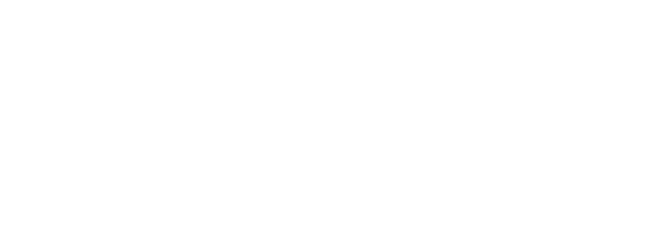
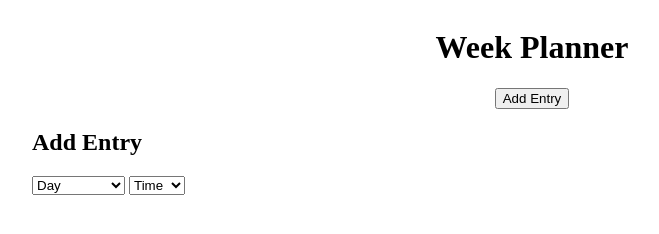
Before and after one commit to 16hsuisaac/week-planner, a plain HTML site: page index.html in a window 1280 px wide. Shown: the whole page, without its empty margins (108-767 px from the left). Drawn offline with Linux system fonts and the light colour scheme.

Commit message:
just some html css stuffs

```diff
--- a/index.html
+++ b/index.html
@@ -7,6 +7,66 @@
   <link rel="stylesheet" href="styles.css">
 </head>
 <body>
+  <div class="container">
+    <div class="justify-center flex">
+      <h1>Week Planner</h1>
+    </div>
+    <div class="main flex justify-center">
+      <div class="buttonDiv">
+        <button>Add Entry</button>
+      </div>
+    </div>
+    <div class="modal-before">
+      <h2>Add Entry</h2>
+      <form>
+        <lable>
+          <div class="dropDown">
+            <label>
+              <select name="Days of the Week">
+                <option>Day</option>
+                <option value="mon">Monday</option>
+                <option value="tues">Tuesday</option>
+                <option value="wed">Wednesday</option>
+                <option value="thurs">Thursday</option>
+                <option value="fri">Friday</option>
+                <option value="sat">Saturday</option>
+                <option value="sun">Sunday</option>
+              </select>
+            </label>
+            <label>
+              <select name="Time">
+                <option>Time</option>
+                <option value="0">0:00</option>
+                <option value="1">1:00</option>
+                <option value="2">2:00</option>
+                <option value="3">3:00</option>
+                <option value="4">4:00</option>
+                <option value="5">5:00</option>
+                <option value="6">6:00</option>
+                <option value="7">7:00</option>
+                <option value="8">8:00</option>
+                <option value="9">9:00</option>
+                <option value="10">10:00</option>
+                <option value="11">11:00</option>
+                <option value="12">12:00</option>
+                <option value="13">13:00</option>
+                <option value="14">14:00</option>
+                <option value="15">15:00</option>
+                <option value="16">16:00</option>
+                <option value="17">17:00</option>
+                <option value="18">18:00</option>
+                <option value="19">19:00</option>
+                <option value="20">20:00</option>
+                <option value="21">21:00</option>
+                <option value="22">22:00</option>
+                <option value="23">23:00</option>
+              </select>
+            </label>
+          </div>
+        </lable>
+      </form>
+    </div>
+  </div>
   <script src="main.js"></script>
 </body>
 </html>
--- a/styles.css
+++ b/styles.css
@@ -0,0 +1,16 @@
+.container {
+  width: 1000px;
+  margin: auto;
+}
+
+.flex {
+  display: flex;
+}
+
+.justify-center {
+  justify-content: center;
+}
+
+.hidden {
+  display: none;
+}
```
Also changed, not shown: 1 other file.
